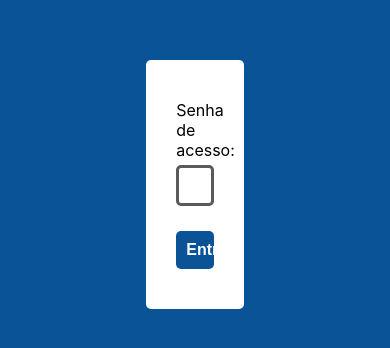
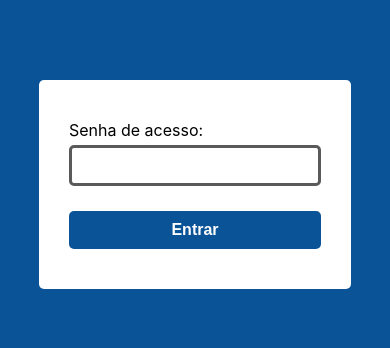
Before and after one commit to Tecnohold/e2prom-eraser, a Next.js app: page / in a window 390 px wide. Shown: the part 238-586 px from the top of the page. Built offline with nearby package versions, Linux system fonts and the light colour scheme.

Commit message:
Corrigido responsividade

```diff
--- a/styles/globals.css
+++ b/styles/globals.css
@@ -81,3 +81,9 @@ output {
   font-weight: bold;
   font-size: 16px;
 }
+
+@media only screen and (max-width: 800px) {
+  form{
+    width: 80%;
+  }
+}
```
